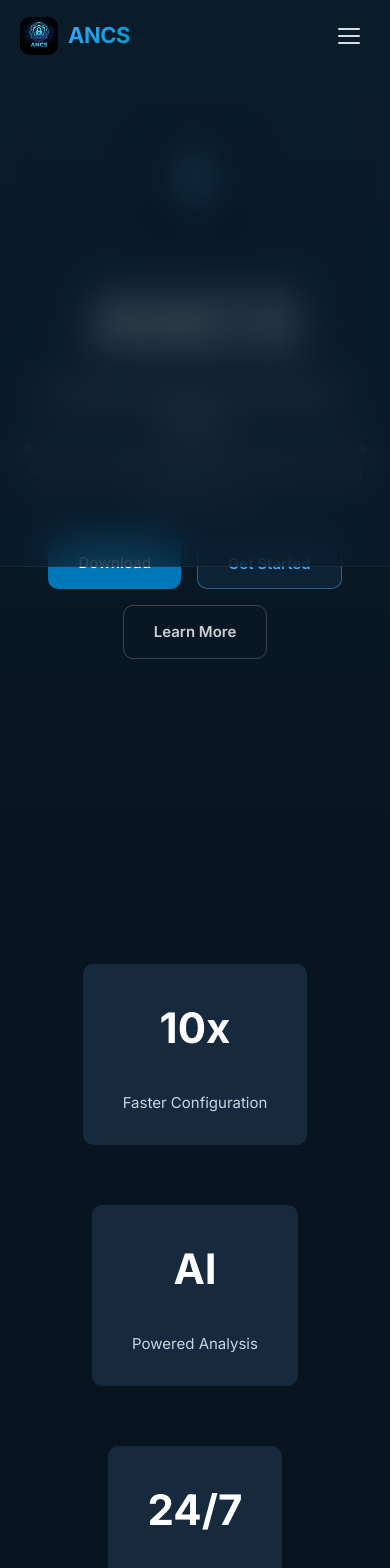
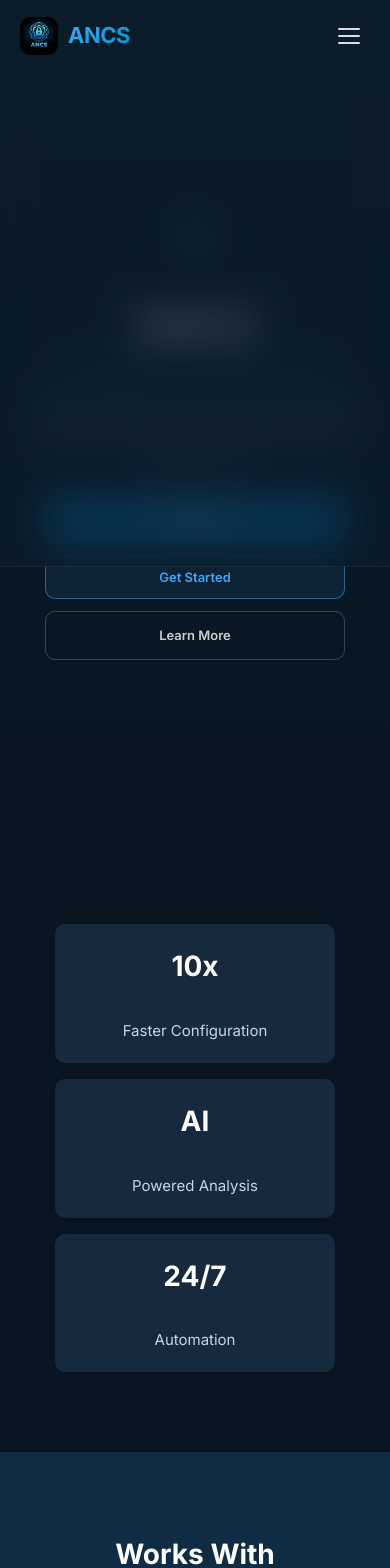
Before and after one commit to MohamedBendari/ANCS-website, a Vue app: page / in a window 390 px wide. Shown: the top 1568 px of the page. Built offline with nearby package versions, Linux system fonts and the light colour scheme.

Commit message:
ANCS-mobile-fix (1)

```diff
--- a/src/views/Home.vue
+++ b/src/views/Home.vue
@@ -127,24 +127,36 @@ const openAuth = (type) => emit('open-auth', type)
 </template>
 
 <style scoped>
-section { padding: 120px 20px; text-align: center; }
-h2 { font-size: 42px; margin-bottom: 30px; }
+section { padding: 100px 20px; text-align: center; }
+h2 { font-size: clamp(28px, 5vw, 42px); margin-bottom: 30px; }
 p { color: #cbd5e1; }
 
+/* ── HERO ── */
 .hero {
   min-height: 100vh;
-  padding-top: 72px;
+  padding: 72px 20px 60px;
   background: linear-gradient(180deg, #0b1c2c, #081520);
   color: white;
   display: flex;
   justify-content: center;
   align-items: center;
 }
-.hero-logo { width: 100px; margin-bottom: 20px; }
-.hero h1 { font-size: 72px; }
-.buttons { margin-top: 30px; display: flex; gap: 16px; justify-content: center; flex-wrap: wrap; }
+.hero-content {
+  display: flex;
+  flex-direction: column;
+  align-items: center;
+  text-align: center;
+  max-width: 700px;
+  width: 100%;
+  padding: 20px 0;
+}
+.hero-logo { width: clamp(70px, 15vw, 100px); margin-bottom: 20px; }
+.hero h1 { font-size: clamp(42px, 10vw, 72px); font-weight: 900; line-height: 1.1; }
+.hero h3 { font-size: clamp(14px, 3.5vw, 20px); color: #42a5f5; margin: 12px 0 16px; font-weight: 500; }
+.hero > .hero-content > p { font-size: clamp(14px, 3vw, 17px); max-width: 560px; }
+.buttons { margin-top: 30px; display: flex; gap: 12px; justify-content: center; flex-wrap: wrap; }
 
-.btn { padding: 14px 30px; border-radius: 10px; text-decoration: none; font-weight: 600; transition: 0.3s; font-family: inherit; cursor: pointer; font-size: 15px; }
+.btn { padding: 13px 26px; border-radius: 10px; text-decoration: none; font-weight: 600; transition: 0.3s; font-family: inherit; cursor: pointer; font-size: clamp(13px, 3vw, 15px); }
 .primary { background: #0077b6; color: white; border: none; }
 .primary:hover { background: #0096c7; transform: translateY(-3px); }
 .secondary { border: 1px solid rgba(66,165,245,0.5); color: #42a5f5; background: rgba(66,165,245,0.08); }
@@ -152,44 +164,66 @@ p { color: #cbd5e1; }
 .ghost { border: 1px solid rgba(255,255,255,0.2); color: rgba(255,255,255,0.8); background: none; }
 .ghost:hover { border-color: rgba(255,255,255,0.5); color: white; }
 
+/* ── STATS ── */
 .stats { background: #081520; }
-.stats-grid { display: flex; justify-content: center; gap: 60px; flex-wrap: wrap; }
-.stat-card { background: #16293d; padding: 30px 40px; border-radius: 10px; transition: 0.3s; }
+.stats-grid { display: flex; justify-content: center; gap: 30px; flex-wrap: wrap; }
+.stat-card { background: #16293d; padding: 30px 40px; border-radius: 10px; transition: 0.3s; min-width: 140px; }
 .stat-card:hover { transform: translateY(-6px) scale(1.05); background: #1e3f5f; }
 
+/* ── PLATFORMS ── */
 .platforms { background: #102b44; color: white; }
-.platform-grid { display: flex; gap: 25px; flex-wrap: wrap; justify-content: center; }
-.platform { background: #16293d; padding: 18px 30px; border-radius: 12px; font-size: 18px; transition: 0.3s; }
+.platform-grid { display: flex; gap: 16px; flex-wrap: wrap; justify-content: center; }
+.platform { background: #16293d; padding: 14px 22px; border-radius: 12px; font-size: clamp(14px, 3vw, 18px); transition: 0.3s; }
 .platform:hover { transform: translateY(-6px); background: #1e3f5f; }
 
+/* ── TECH ── */
 .tech { background: #102b44; color: white; }
-.tech-icons { display: flex; gap: 20px; justify-content: center; flex-wrap: wrap; }
-.tech-card { background: #16293d; padding: 20px 30px; border-radius: 10px; transition: 0.3s; }
+.tech-icons { display: flex; gap: 16px; justify-content: center; flex-wrap: wrap; }
+.tech-card { background: #16293d; padding: 16px 24px; border-radius: 10px; transition: 0.3s; font-size: clamp(13px, 3vw, 16px); }
 .tech-card:hover { transform: translateY(-5px); background: #1d3a57; }
 
+/* ── OVERVIEW ── */
 .overview { background: #0b1c2c; color: white; }
 .overview p { max-width: 700px; margin: auto; line-height: 1.7; }
 
+/* ── ADVANTAGES ── */
 .advantages { background: #102b44; color: white; }
-.adv-grid { display: grid; grid-template-columns: repeat(auto-fit, minmax(250px, 1fr)); gap: 25px; }
-.adv-card { background: #16293d; padding: 30px; border-radius: 12px; transition: 0.3s; }
+.adv-grid { display: grid; grid-template-columns: repeat(auto-fit, minmax(220px, 1fr)); gap: 20px; }
+.adv-card { background: #16293d; padding: 28px; border-radius: 12px; transition: 0.3s; }
 .adv-card:hover { transform: translateY(-6px); background: #1e3f5f; }
 
+/* ── WORKFLOW ── */
 .workflow { background: #0b1c2c; color: white; }
-.steps { display: flex; justify-content: center; gap: 30px; flex-wrap: wrap; }
-.step { background: #16293d; padding: 25px; border-radius: 10px; width: 200px; transition: 0.3s; }
+.steps { display: flex; justify-content: center; gap: 20px; flex-wrap: wrap; }
+.step { background: #16293d; padding: 25px; border-radius: 10px; width: clamp(140px, 40vw, 200px); transition: 0.3s; }
 .step:hover { transform: translateY(-6px); }
 .step span { font-size: 30px; font-weight: bold; }
 
+/* ── PREVIEW ── */
 .preview { background: #102b44; color: white; }
 .preview-box {
-  margin-top: 40px; background: #0b1c2c; padding: 20px;
+  margin-top: 40px; background: #0b1c2c; padding: 16px;
   border-radius: 15px; box-shadow: 0 25px 50px rgba(0,0,0,0.6);
   display: inline-block; animation: float 6s ease-in-out infinite;
+  max-width: 100%; overflow: hidden;
 }
-.preview-img { width: 900px; max-width: 100%; border-radius: 10px; }
+.preview-img { width: 900px; max-width: 100%; border-radius: 10px; display: block; }
 @keyframes float { 0%, 100% { transform: translateY(0); } 50% { transform: translateY(-10px); } }
 
+/* ── CTA ── */
 .cta { background: linear-gradient(180deg, #0b1c2c, #081520); color: white; }
-.cta-buttons { display: flex; gap: 16px; justify-content: center; flex-wrap: wrap; margin-top: 10px; }
+.cta-buttons { display: flex; gap: 12px; justify-content: center; flex-wrap: wrap; margin-top: 20px; }
+
+/* ── MOBILE ── */
+@media (max-width: 600px) {
+  section { padding: 80px 16px; }
+  .hero { padding: 88px 16px 60px; }
+  .buttons { flex-direction: column; align-items: center; width: 100%; }
+  .buttons .btn { width: 100%; max-width: 300px; text-align: center; }
+  .cta-buttons { flex-direction: column; align-items: center; }
+  .cta-buttons .btn { width: 100%; max-width: 300px; text-align: center; }
+  .stats-grid { gap: 16px; }
+  .stat-card { padding: 20px 30px; width: 100%; max-width: 280px; }
+  .step { width: 100%; max-width: 280px; }
+}
 </style>
```
